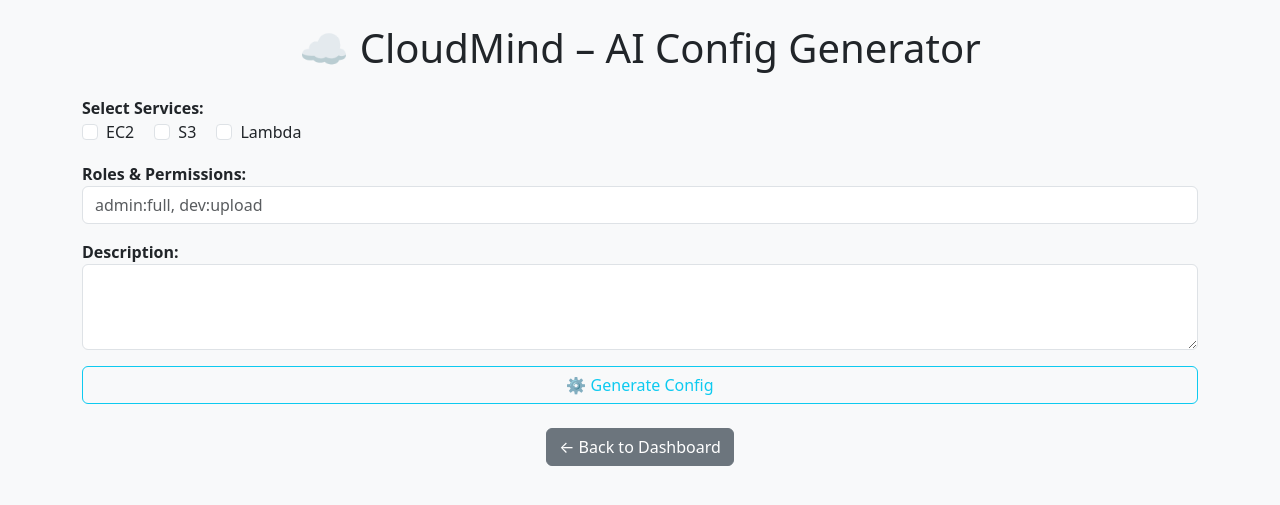
After one commit to OmarAbseh/CloudNova, a Flask app: page /cloudmind in a window 1280 px wide. The commit adds this page. Shown: the top 505 px of the page. Run offline with Flask 3, Linux system fonts and the light colour scheme.

Commit message:
Phase6: Added cloudmind a AI-powered config generator with a YAML output option, added a webpage for it.

```diff
--- a/app.py
+++ b/app.py
@@ -1,17 +1,102 @@
-from flask import Flask, request, render_template, jsonify, make_response
+from flask import Flask, request, render_template, render_template_string, jsonify, make_response
 from detectors.config_checker import check_config_file
 from detectors.log_analyzer import analyze_log_file
 from detectors.cloud_rules import analyze_cloudtrail_log
 from ai.predict import predict_threat_risk
 from dotenv import load_dotenv
+from datetime import datetime
+from base64 import b64decode, b64encode
 import openai
 import yaml
 import json
 import os
+import io
 
 app = Flask(__name__)
 UPLOAD_FOLDER = "uploads"
 os.makedirs(UPLOAD_FOLDER, exist_ok=True)
+
+@app.route("/download-config", methods=["POST"])
+def download_config_yaml():
+
+    encoded = request.form.get("yaml")
+    if not encoded:
+        return "No config provided", 400
+
+
+    try:
+        decoded = b64decode(encoded).decode("utf-8")
+    except Exception as e:
+        return f"Error decoding YAML: {str(e)}", 400
+
+    buffer = io.BytesIO()
+    buffer.write(decoded.encode("utf-8"))
+    buffer.seek(0)
+
+    response = make_response(buffer.read())
+    response.headers["Content-Disposition"] = f"attachment; filename=config_{datetime.now().strftime('%Y%m%d')}.yaml"
+    response.headers["Content-Type"] = "text/yaml"
+    return response
+
+
+
+
+@app.route("/cloudmind", methods=["GET", "POST"])
+def cloudmind():
+    if request.method == "POST":
+        services = request.form.getlist("services")
+        roles_input = request.form.get("roles", "")
+        description = request.form.get("description", "")
+
+
+        roles = {}
+        for pair in roles_input.split(","):
+            if ":" in pair:
+                k, v = pair.strip().split(":")
+                roles[k.strip()] = v.strip()
+
+# Config Output
+
+        config = {
+        "description": description,
+        "services": {},
+        "roles": roles
+        }
+
+
+        for s in services:
+            if s == "S3":
+                config["services"]["S3"] = {
+                    "public_access": False,
+                    "encryption": "AES256",
+                    "access_control": roles
+             }
+
+            elif s == "EC2":
+                config["services"]["EC2"] = {
+                    "instance_type": "t3.micro",
+                    "iam_roles": list(roles.keys()),
+                    "ssh_access": "restricted"
+             }
+
+            elif s == "Lambda":
+                config["services"]["Lambda"] = {
+                    "runtime": "python3.11",
+                    "timeout": 10,
+                    "env_access": "scoped"
+             }
+
+ # Convert to YAML for display/download
+
+        yaml_str = yaml.dump(config, sort_keys=False)
+        encoded = b64encode(yaml_str.encode()).decode()
+
+
+        return render_template("cloudmind.html", yaml=yaml_str, encoded=encoded, services=["EC2", "S3", "Lambda"])
+
+
+    return render_template("cloudmind.html", yaml=None)
+
 
 @app.route("/download", methods=["POST"])
 def download_report():
--- /dev/null
+++ b/templates/cloudmind.html
@@ -0,0 +1,53 @@
+<!DOCTYPE html>
+<html lang="en">
+<head>
+    <meta charset="UTF-8">
+    <title>CloudMind – AI Config Generator</title>
+    <link href="https://cdn.jsdelivr.net/npm/bootstrap@5.3.0/dist/css/bootstrap.min.css" rel="stylesheet">
+</head>
+<body class="bg-light">
+<div class="container py-4">
+    <h1 class="mb-4 text-center">☁️ CloudMind – AI Config Generator</h1>
+
+    {% if yaml %}
+    <div class="card p-3 mb-4">
+        <h4>🔐 Generated Config</h4>
+        <pre class="bg-white border p-3">{{ yaml }}</pre>
+
+        <form method="POST" action="/download-config">
+            <input type="hidden" name="yaml" value="{{ encoded }}">
+            <button class="btn btn-outline-dark w-100 mt-2">📄 Download Config (YAML)</button>
+        </form>
+    </div>
+    {% endif %}
+
+    <form method="POST" action="/cloudmind">
+        <div class="mb-3">
+            <label><strong>Select Services:</strong></label><br>
+            {% for s in ['EC2', 'S3', 'Lambda'] %}
+            <div class="form-check form-check-inline">
+                <input class="form-check-input" type="checkbox" name="services" value="{{ s }}" id="{{ s }}">
+                <label class="form-check-label" for="{{ s }}">{{ s }}</label>
+            </div>
+            {% endfor %}
+        </div>
+
+        <div class="mb-3">
+            <label><strong>Roles & Permissions:</strong></label>
+            <input type="text" name="roles" class="form-control" placeholder="admin:full, dev:upload">
+        </div>
+
+        <div class="mb-3">
+            <label><strong>Description:</strong></label>
+            <textarea name="description" rows="3" class="form-control"></textarea>
+        </div>
+
+        <button class="btn btn-outline-info w-100" type="submit">⚙️ Generate Config</button>
+    </form>
+
+    <div class="mt-4 text-center">
+        <a href="/" class="btn btn-secondary">← Back to Dashboard</a>
+    </div>
+</div>
+</body>
+</html>
--- a/templates/index.html
+++ b/templates/index.html
@@ -5,6 +5,7 @@
     <title>AI Threat Detection</title>
     <link href="https://cdn.jsdelivr.net/npm/bootstrap@5.3.0/dist/css/bootstrap.min.css" rel="stylesheet">
 </head>
+
 <body class="bg-light">
     <div class="container py-4">
         <h1 class="mb-4 text-center">🛡️ AI Threat Detection System</h1>
@@ -26,6 +27,7 @@
                 </div>
                 <button type="submit" class="btn btn-primary w-100">Scan</button>
             </form>
+            <a href="/cloudmind" class="btn btn-outline-dark w-100">🧠 Open CloudMind Generator</a>
         </div>
 
         <!-- AI Score -->
@@ -86,7 +88,7 @@
         <form action="/download-pdf" method="POST">
             <input type="hidden" name="score" value="{{ ai_score }}">
             <input type="hidden" name="threats" value='{{ threats | tojson | safe}}'>
-            <button class="btn btn-outline-dark mt-2 w-100" type="submit">📄 Download Report (PDF)</button>
+            <button class="btn btn-outline-success mt-2 w-100" type="submit">📄 Download Report (PDF)</button>
         </form>
 
         {% endif %}
```
